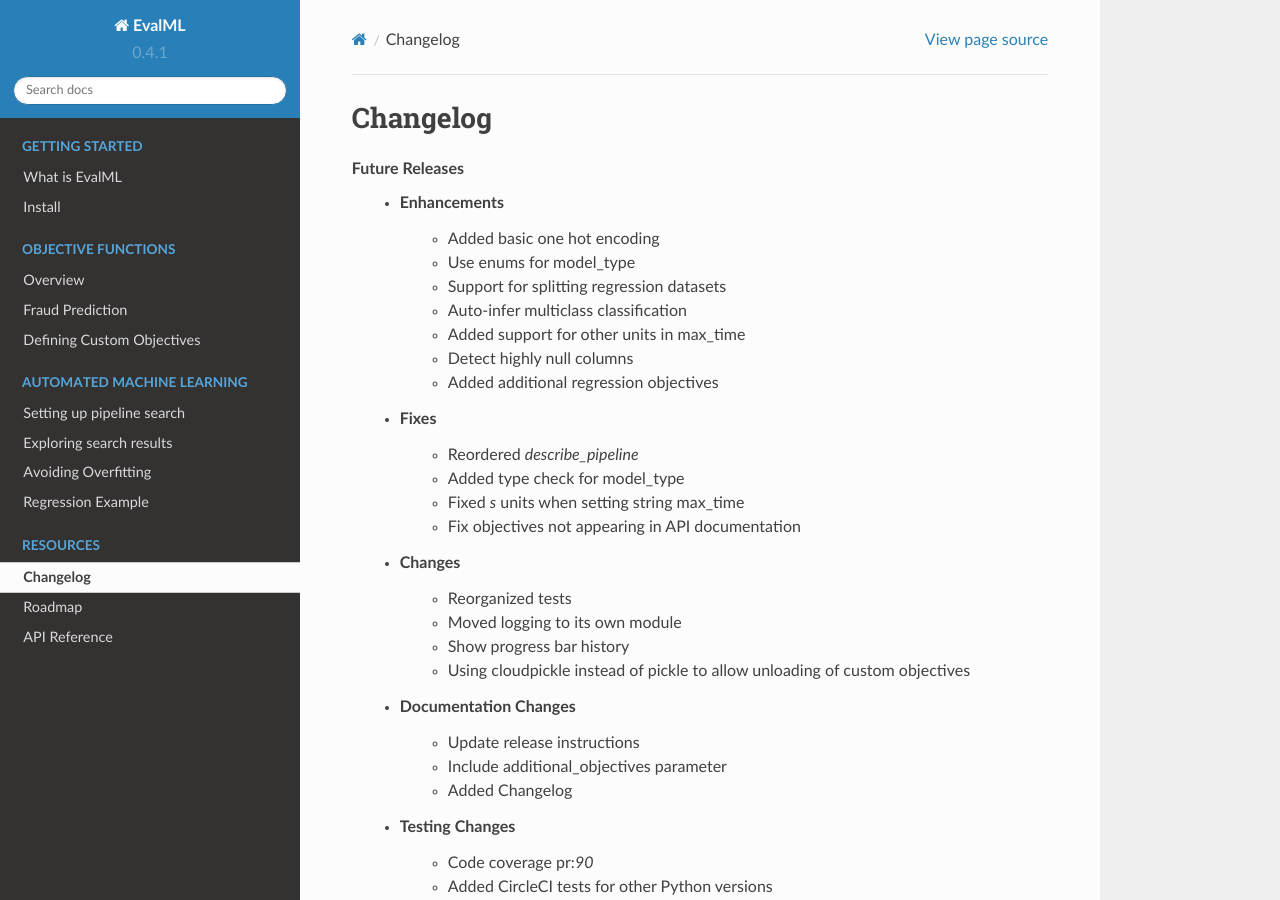
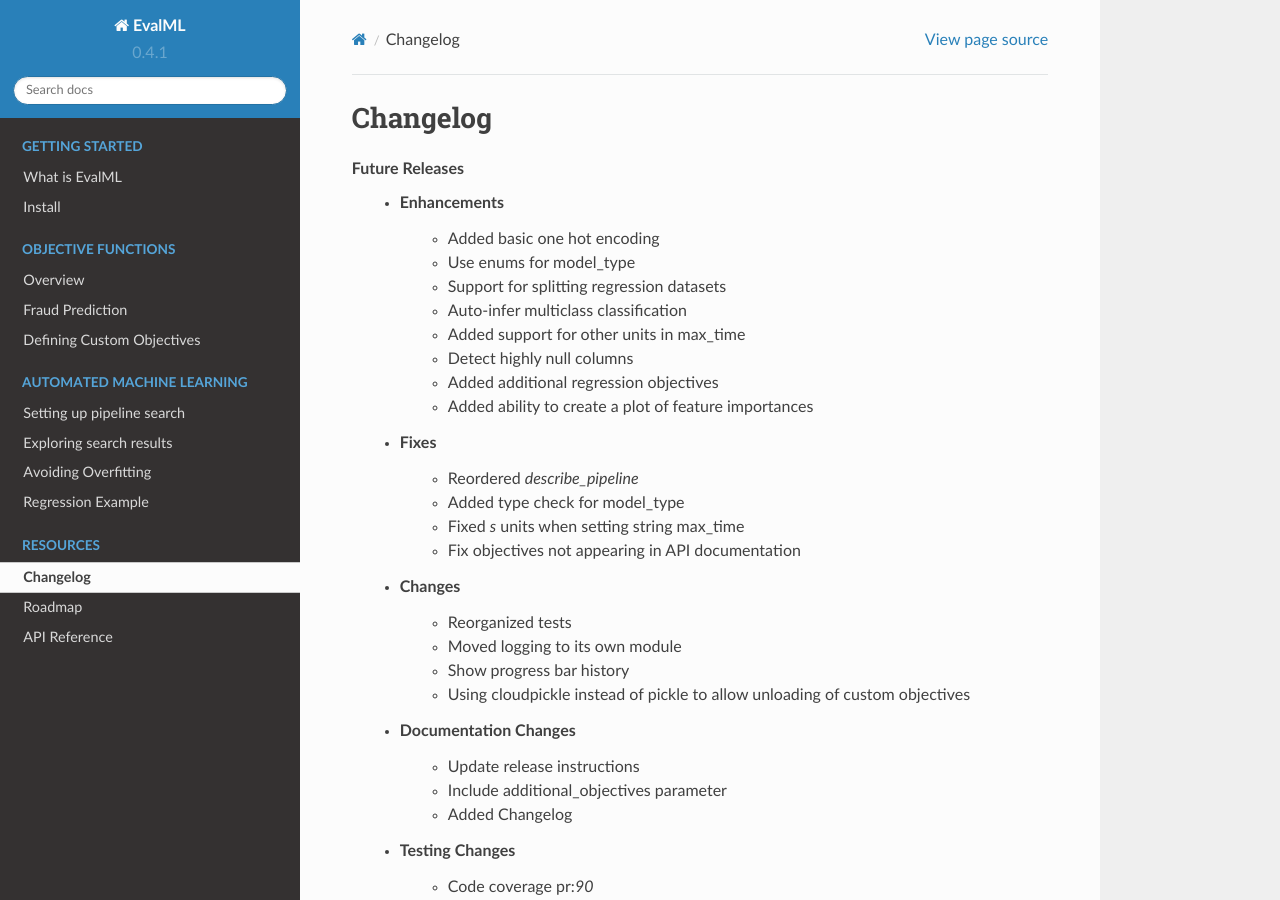
Before and after one commit to alteryx/evalml, a Sphinx documentation site: the page built from docs/source/changelog.rst, in a window 1280 px wide and 900 px high. Built offline with Sphinx 7.4.7 and the Read the Docs theme 2.0.0, drawn with Linux system fonts in a browser that asks for light colours; pages that are not in the unit, such as notebooks, are missing from menus.

Commit message:
Updated changelog

```diff
--- a/docs/source/changelog.rst
+++ b/docs/source/changelog.rst
@@ -11,6 +11,7 @@
         * Added support for other units in max_time :pr:`125`
         * Detect highly null columns :pr:`121`
         * Added additional regression objectives :pr:`100`
+        * Added ability to create a plot of feature importances :pr:`133`
     * Fixes
         * Reordered `describe_pipeline` :pr:`94`
         * Added type check for model_type :pr:`109`
```
